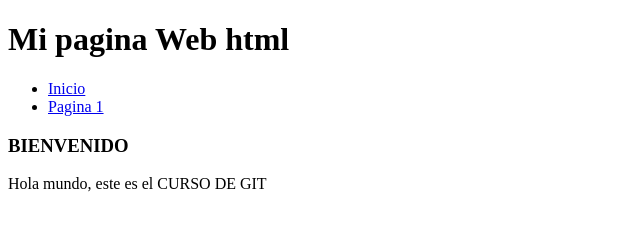
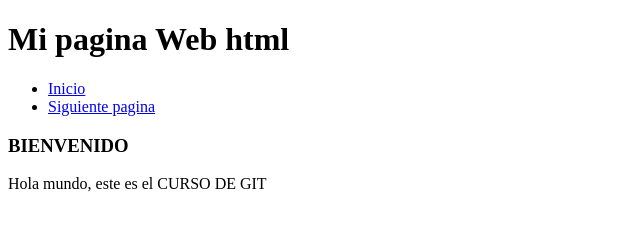
Before and after one commit to lalodv0725/PruebaUsoGit, a plain HTML site: page index.html in a window 1280 px wide. Shown: the full height of the page, 0-640 px from the left. Drawn offline with Linux system fonts and the light colour scheme.

Commit message:
Correccion links

```diff
--- a/index.html
+++ b/index.html
@@ -9,7 +9,7 @@
     <h1>Mi pagina Web html</h1>
     <ul>
         <li><a href="index.html">Inicio</a></li>
-        <li><a href="pagina1.html">Pagina 1</a></li>
+        <li><a href="pagina1.html">Siguiente pagina</a></li>
     </ul>
     <h3>BIENVENIDO</h3>
     <p>Hola mundo, este es el CURSO DE GIT</p>
```
Also changed, not shown: pagina1.html (+1 -1 lines).
